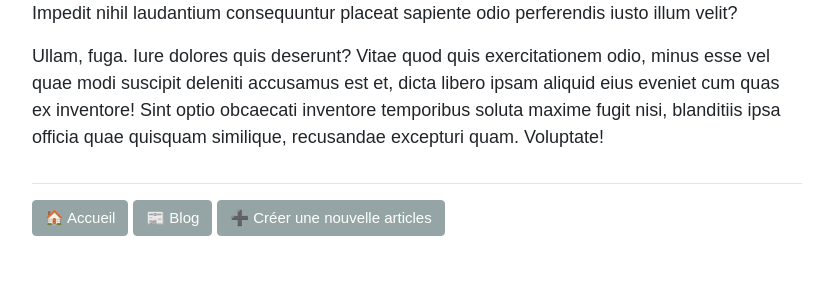
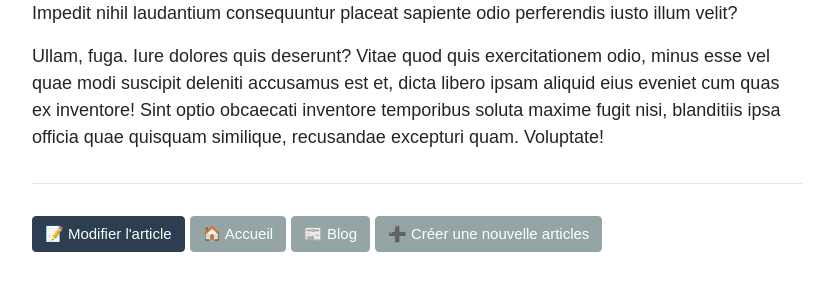
Before and after one commit to baptistelechat/SymfonyBlog, a Symfony app: template templates/blog/article.html.twig in a window 1280 px wide. Shown: the part 257-557 px from the top of the page, without its empty margins (223-1056 px from the left). Run offline with Twig, Linux system fonts and the light colour scheme; the template is opened without the code that fills it, so the values that code supplies are empty; some libraries are stand-ins or nearby versions.

Commit message:
✨ add edit button on article

```diff
--- a/templates/base.html.twig
+++ b/templates/base.html.twig
@@ -8,6 +8,7 @@
             .container { margin: 1em auto; max-width: 800px; width: 95%; font: 18px/1.5 sans-serif; }
             .container code { background: #F5F5F5; padding: 2px 6px; }
             .content {margin-bottom: 32px}
+            .buttons {margin: 32px 0px}
         </style>
         {% block stylesheets %}{% endblock %}
     </head>
--- a/templates/blog/article.html.twig
+++ b/templates/blog/article.html.twig
@@ -15,8 +15,12 @@
         </div>
     </article>
     <hr>
-    <a href="{{path('home')}}" class="btn btn-secondary">🏠 Accueil</a>
-    <a href="{{path('blog')}}" class="btn btn-secondary">📰 Blog</a>
-    <a href="{{path('article_create')}}" class="btn btn-secondary">➕ Créer une nouvelle articles</a>
+    <div class="buttons">
+        <a href='{{ path('article_edit', {'id':article.id}) }}' class="btn btn-primary">📝 Modifier l'article</a>
+        <a href="{{path('home')}}" class="btn btn-secondary">🏠 Accueil</a>
+        <a href="{{path('blog')}}" class="btn btn-secondary">📰 Blog</a>
+        <a href="{{path('article_create')}}" class="btn btn-secondary">➕ Créer une nouvelle articles</a>
+    </div>
+
 
 {% endblock %}
```
